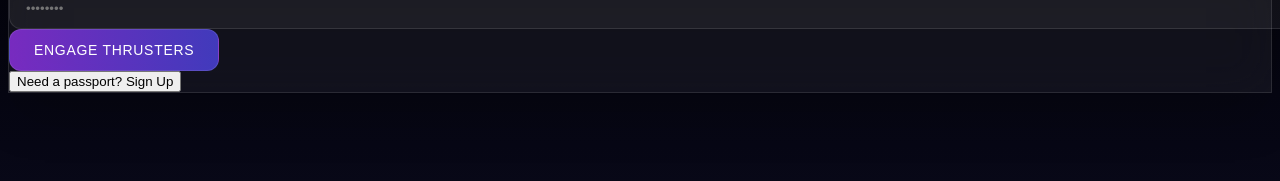
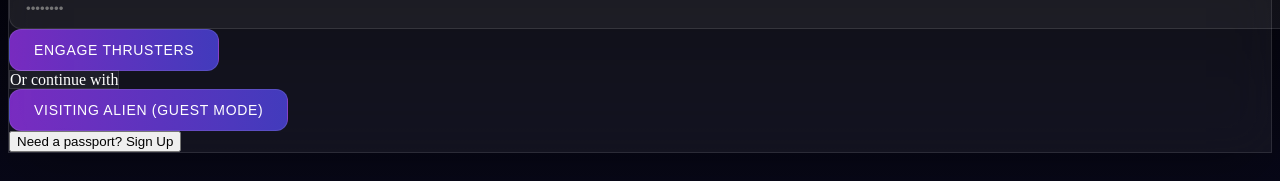
Before and after one commit to spliffrider/stickfinity, a Next.js app: page /auth in a window 1280 px wide. Shown: the part 212-393 px from the top of the page. Built offline with nearby package versions, Linux system fonts and the light colour scheme; no server answers.

Commit message:
feat: Add Guest Mode (Anonymous Sign-in)

```diff
--- a/src/app/auth/page.tsx
+++ b/src/app/auth/page.tsx
@@ -104,6 +104,33 @@ export default function AuthPage() {
                         >
                             {loading ? "Ignition..." : isSignUp ? "Launch Mission" : "Engage Thrusters"}
                         </button>
+
+                        <div className="relative my-6">
+                            <div className="absolute inset-0 flex items-center">
+                                <span className="w-full border-t border-gray-600/30"></span>
+                            </div>
+                            <div className="relative flex justify-center text-xs uppercase">
+                                <span className="glass-panel px-2 text-gray-400">Or continue with</span>
+                            </div>
+                        </div>
+
+                        <button
+                            type="button"
+                            onClick={async () => {
+                                setLoading(true);
+                                const { error } = await supabase.auth.signInAnonymously();
+                                if (error) {
+                                    setMessage({ text: error.message, type: 'error' });
+                                    setLoading(false);
+                                } else {
+                                    router.push("/dashboard");
+                                }
+                            }}
+                            disabled={loading}
+                            className="w-full glass-button bg-indigo-500/20 hover:bg-indigo-500/30 text-indigo-200 border-indigo-500/30"
+                        >
+                            Visiting Alien (Guest Mode)
+                        </button>
                     </form>
 
                     <div className="mt-8 text-center">
```
Also changed, not shown: 1 other file (tests, documents, lock files or other folders).
